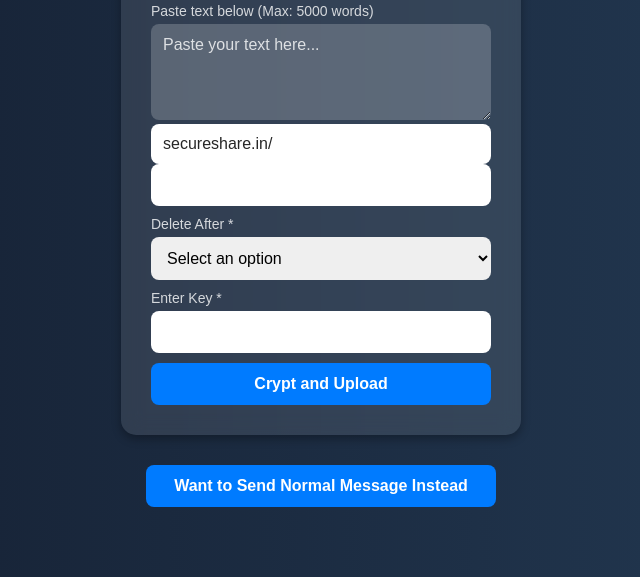
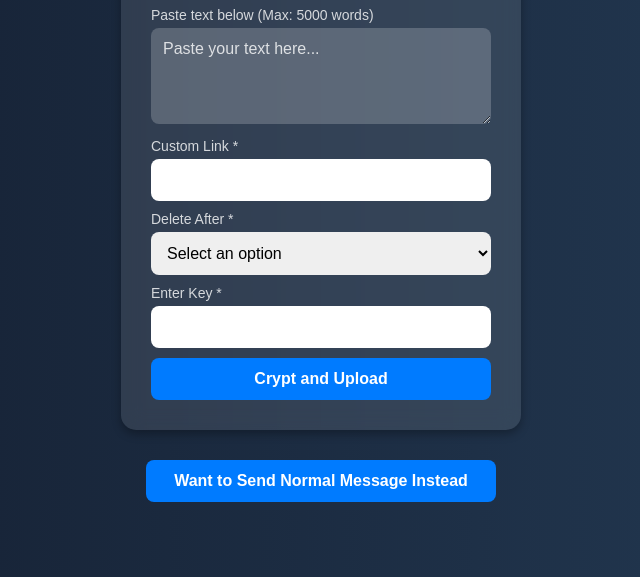
Before and after one commit to dhruvimehta17/file-sharing, a website: page public/signuplogin.html in a window 1280 px wide. Shown: the part 223-800 px from the top of the page, without its empty margins (319-959 px from the left). Drawn offline with Linux system fonts and the light colour scheme.

Commit message:
Some changes

```diff
--- a/public/signuplogin.html
+++ b/public/signuplogin.html
@@ -112,39 +112,6 @@
       color: #fff;
       word-break: break-word;
     }
-
-    .input-wrapper {
-        position: relative;
-        width: 100%;
-    }
-
-    .input-wrapper {
-        position: relative;
-        width: 100%;
-    }
-
-    .input-wrapper .prefix {
-        position: absolute;
-        top: 50%;
-        left: 12px;
-        transform: translateY(-50%);
-        color: rgba(0, 0, 0, 0.85);
-        font-size: 16px;
-        pointer-events: none;
-        font-family: inherit;
-    }
-
-    .input-wrapper input {
-        padding-left: 123px;
-        height: 40px;
-        font-size: 16px;
-        width: 100%;
-        box-sizing: border-box;
-        border-radius: 8px;
-        border: none;
-        outline: none;
-    }
-
   </style>
 </head>
 <body>
@@ -160,10 +127,7 @@
       <textarea id="textInput" rows="4" placeholder="Paste your text here..." oninput="checkWordLimit()"></textarea>
       <span class="error" id="wordLimitError">Text exceeds 5000 words limit!</span>
 
-      <div class="input-wrapper">
-        <span class="prefix">secureshare.in/</span>
-        <input type="text" id="customLink" placeholder="Enter custom link" required>
-      </div>
+      <label for="customLink">Custom Link *</label>
       <input type="text" id="customLink" placeholder="Enter custom link" required>
 
       <label for="deleteAfter">Delete After *</label>
```
